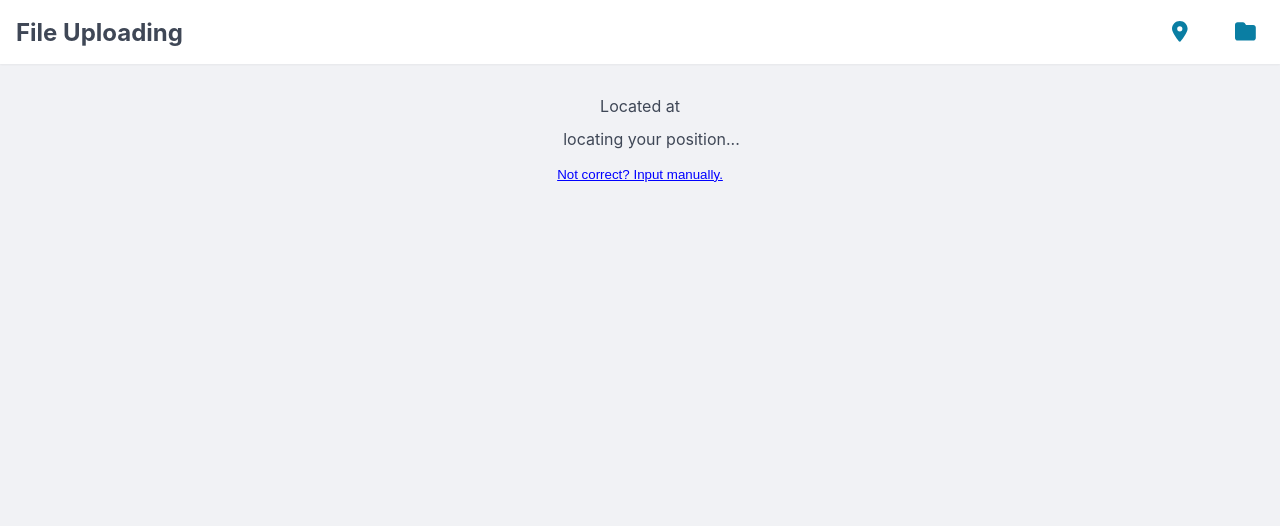
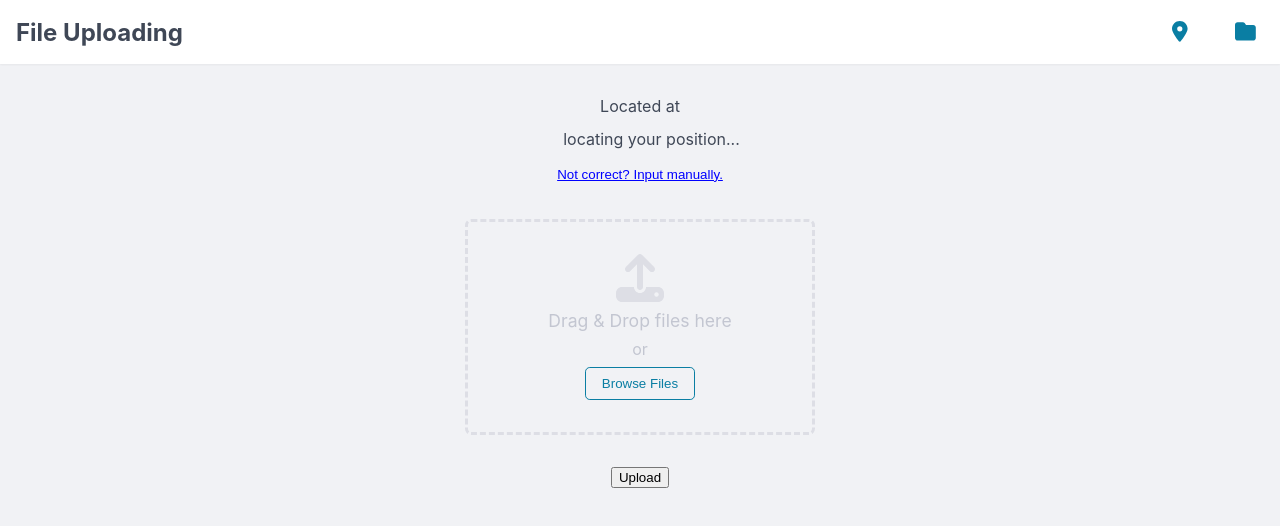
Before and after one commit to lzx0925/LocationBasedFileStorage, a React (Create React App) app in the folder frontend/: page / in a window 1280 px wide. Shown: the top 526 px of the page. Built offline with nearby package versions, Linux system fonts and the light colour scheme; no server answers; some icons are missing.

Commit message:
add uploading file func

```diff
--- a/frontend/package.json
+++ b/frontend/package.json
@@ -10,6 +10,7 @@
     "@testing-library/user-event": "^13.5.0",
     "react": "^18.2.0",
     "react-dom": "^18.2.0",
+    "react-dropzone": "^14.2.3",
     "react-loading-icons": "^1.1.0",
     "react-scripts": "5.0.1",
     "web-vitals": "^2.1.4"
--- /dev/null
+++ b/frontend/src/components/uploadFiles/UploadFiles.js
@@ -0,0 +1,30 @@
+import React, { useEffect } from "react";
+import { useDropzone } from "react-dropzone";
+import { FontAwesomeIcon } from "@fortawesome/react-fontawesome";
+import { faUpload } from "@fortawesome/free-solid-svg-icons";
+import "./style.css";
+
+const UploadFiles = ({ files, handleFiles }) => {
+  const { getRootProps, getInputProps } = useDropzone({
+    onDrop: (acceptedFiles) => {
+      handleFiles(acceptedFiles);
+    },
+    multiple: true,
+  });
+
+  useEffect(() => {
+    console.log(files);
+  }, [files]);
+
+  return (
+    <div className="drag-container" {...getRootProps()}>
+      <input {...getInputProps()} />
+      <FontAwesomeIcon icon={faUpload} className="icon" />
+      <p>Drag & Drop files here</p>
+      <p style={{ fontSize: "1rem" }}>or</p>
+      <button className="third-button">Browse Files</button>
+    </div>
+  );
+};
+
+export default UploadFiles;
--- /dev/null
+++ b/frontend/src/components/uploadFiles/style.css
@@ -0,0 +1,25 @@
+.drag-container {
+  display: flex;
+  flex-direction: column;
+  align-items: center;
+  justify-content: center;
+  gap: 0.5rem;
+
+  margin: auto;
+  padding: 2rem 5rem;
+  width: fit-content;
+
+  border: 3px dashed #dddee5;
+  border-radius: 0.4rem;
+  cursor: pointer;
+}
+
+.drag-container > p {
+  font-size: 1.1rem;
+  color: var(--font-light-color);
+}
+
+.drag-container .icon {
+  color: #dddee5;
+  font-size: 3rem;
+}
--- a/frontend/src/pages/UploadPage.js
+++ b/frontend/src/pages/UploadPage.js
@@ -1,12 +1,30 @@
 import React, { useState, useEffect } from "react";
 import Location from "../components/location/Location";
-
+import UploadFiles from "../components/uploadFiles/UploadFiles";
 import "./style.css";
 
 const UploadPage = () => {
+  const [files, setFiles] = useState([]);
+
+  const handleFiles = (acceptedFiles) =>
+    setFiles((prevFiles) => [...prevFiles, ...acceptedFiles]);
+
+  const handleSubmit = async () => {
+    // Add your submit logic here
+    // You will now handle an array of files instead of a single file
+  };
+
   return (
     <div id="upload-page">
       <Location />
+      <div id="upload-container">
+        <div className="left">
+          <UploadFiles files={files} handleFiles={handleFiles} />
+        </div>
+      </div>
+      <button className="upload-button" onClick={handleSubmit}>
+        Upload
+      </button>
     </div>
   );
 };
```
Also changed, not shown: 1 other file (tests, documents, lock files or other folders).
